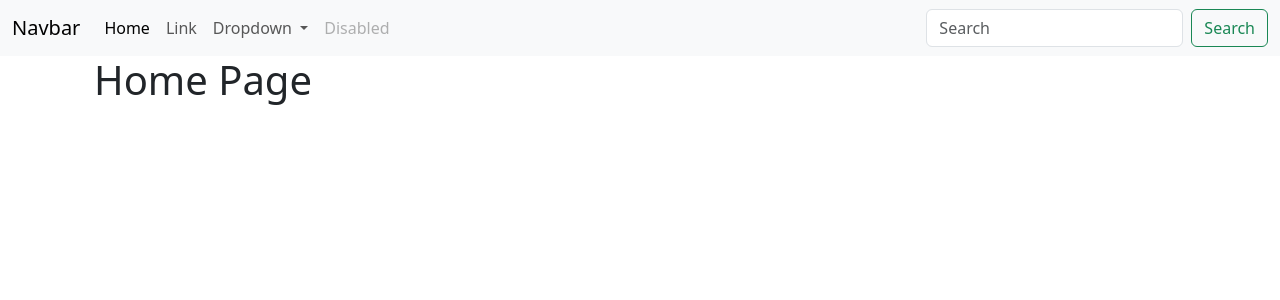
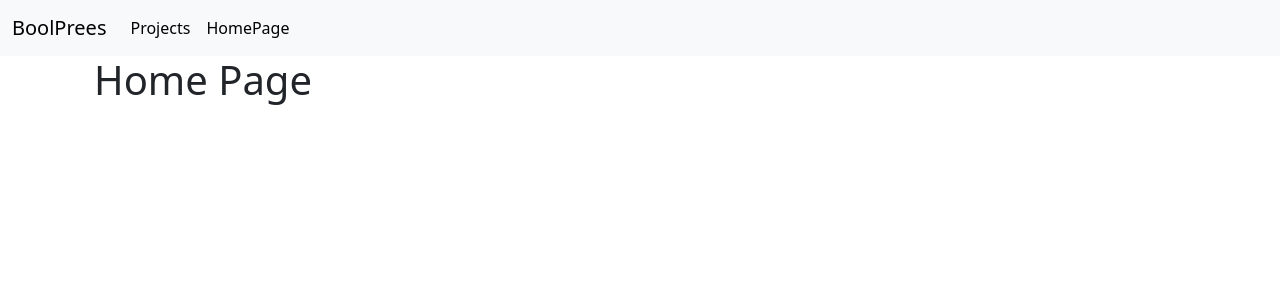
Before and after one commit to VincenzoMinardi/vite-boolfolio, a Vue app: page / in a window 1280 px wide. Shown: the top 300 px of the page. Built offline with nearby package versions, Linux system fonts and the light colour scheme.

Commit message:
sistemation nav

```diff
--- a/src/components/AppNav.vue
+++ b/src/components/AppNav.vue
@@ -8,41 +8,30 @@ export default {
 <template>
     <nav class="navbar navbar-expand-lg bg-body-tertiary">
         <div class="container-fluid">
-            <a class="navbar-brand" href="#">Navbar</a>
+            <a class="navbar-brand" href="#">BoolPrees</a>
             <button class="navbar-toggler" type="button" data-bs-toggle="collapse" data-bs-target="#navbarSupportedContent"
                 aria-controls="navbarSupportedContent" aria-expanded="false" aria-label="Toggle navigation">
                 <span class="navbar-toggler-icon"></span>
             </button>
+
             <div class="collapse navbar-collapse" id="navbarSupportedContent">
                 <ul class="navbar-nav me-auto mb-2 mb-lg-0">
                     <li class="nav-item">
-                        <a class="nav-link active" aria-current="page" href="#">Home</a>
+                        <router-link :to="{ name: 'projects.index' }" class="nav-link active" aria-current="page">
+                            Projects
+                        </router-link>
                     </li>
+
                     <li class="nav-item">
-                        <a class="nav-link" href="#">Link</a>
-                    </li>
-                    <li class="nav-item dropdown">
-                        <a class="nav-link dropdown-toggle" href="#" role="button" data-bs-toggle="dropdown"
-                            aria-expanded="false">
-                            Dropdown
-                        </a>
-                        <ul class="dropdown-menu">
-                            <li><a class="dropdown-item" href="#">Action</a></li>
-                            <li><a class="dropdown-item" href="#">Another action</a></li>
-                            <li>
-                                <hr class="dropdown-divider">
-                            </li>
-                            <li><a class="dropdown-item" href="#">Something else here</a></li>
-                        </ul>
-                    </li>
-                    <li class="nav-item">
-                        <a class="nav-link disabled">Disabled</a>
+                        <router-link :to="{ name: 'Home' }" class="nav-link active" aria-current="page">
+                            HomePage
+                        </router-link>
                     </li>
                 </ul>
-                <form class="d-flex" role="search">
+                <!-- <form class="d-flex" role="search">
                     <input class="form-control me-2" type="search" placeholder="Search" aria-label="Search">
                     <button class="btn btn-outline-success" type="submit">Search</button>
-                </form>
+                </form> -->
             </div>
         </div>
     </nav>
--- a/src/components/ProjectCard.vue
+++ b/src/components/ProjectCard.vue
@@ -1,19 +1,33 @@
 <script>
+import { store } from '../store';
+
 export default {
-    name: 'ProjectCard',
+    data() {
+        return {
+            store,
+        }
+    },
+
     props: {
         project: {
             type: Object,
             required: true
         }
-    }
+    },
+
+    methods: {
+        getImageUrl(image) {
+            return image
+                ? this.store.baseImage + 'storage/' + image : this.store.baseImage + 'storage/default.jpg';
+        },
+    },
 };
 </script>
 
 
 <template>
     <div class="card col" style="width: 18rem;">
-        <img :src="project.image" class="card-img-top" :alt="project.title">
+        <img :src="getImageUrl(project.image)" class="card-img-top" :alt="project.title">
         <div class="card-body">
             <h3 class="card-title">{{ project.title }}</h3>
             <h5>{{ project.date }}</h5>
--- a/src/pages/AppHome.vue
+++ b/src/pages/AppHome.vue
@@ -1,4 +1,7 @@
 <script>
+export default {
+
+};
 </script>
 
 <template>
--- /dev/null
+++ b/src/pages/ProjectsIndex.vue
@@ -0,0 +1,18 @@
+<script>
+import ProjectList from '../components/ProjectList.vue';
+
+export default {
+    components: {
+        ProjectList,
+    }
+}
+</script>
+
+<template>
+    <div class="container">
+        <h2>Lista dei Progetti</h2>
+        <ProjectList />
+    </div>
+</template>
+
+<style></style>
```
Also changed, not shown: src/pages/AppProjects.vue (deleted, +0 -10 lines).
